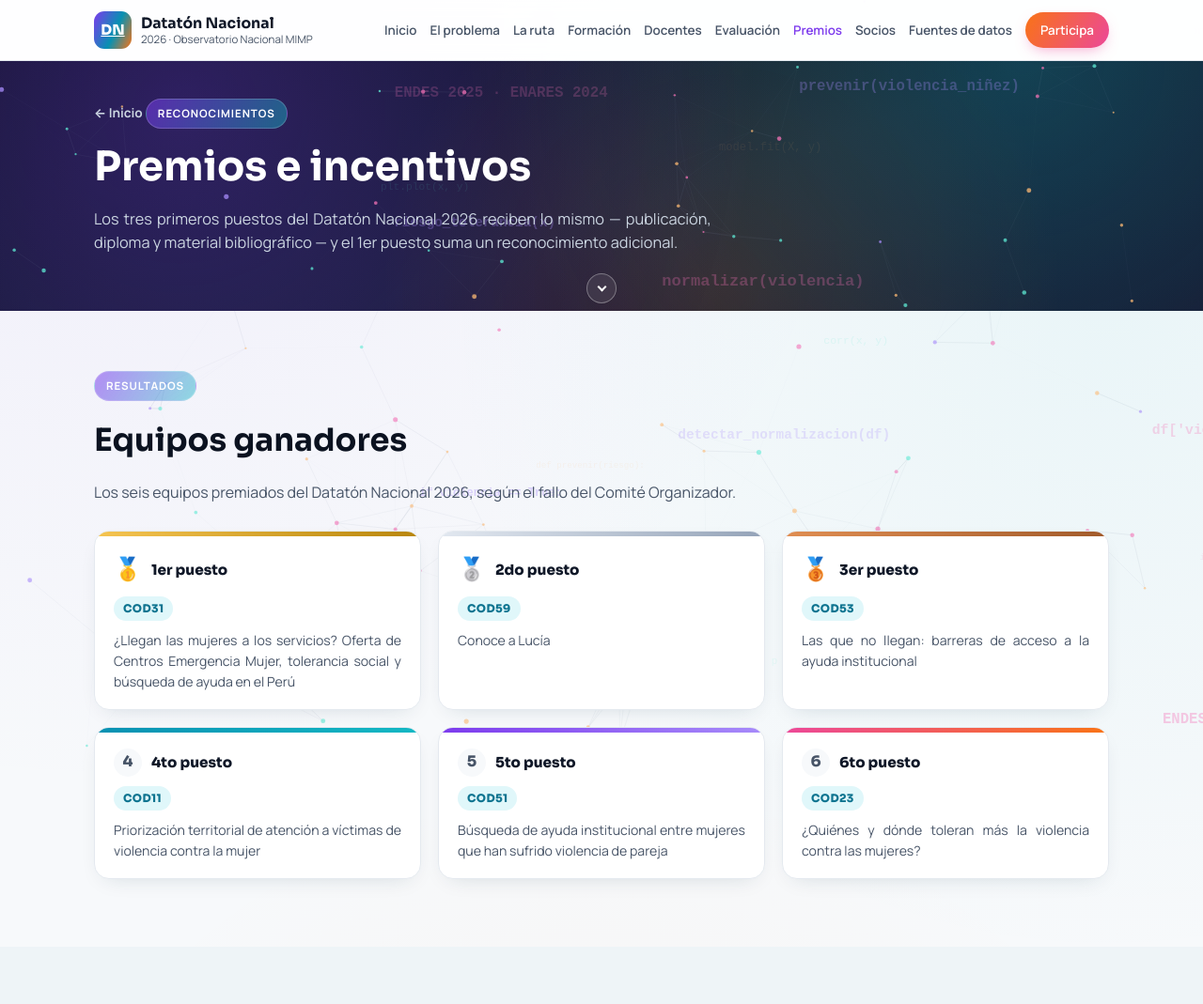
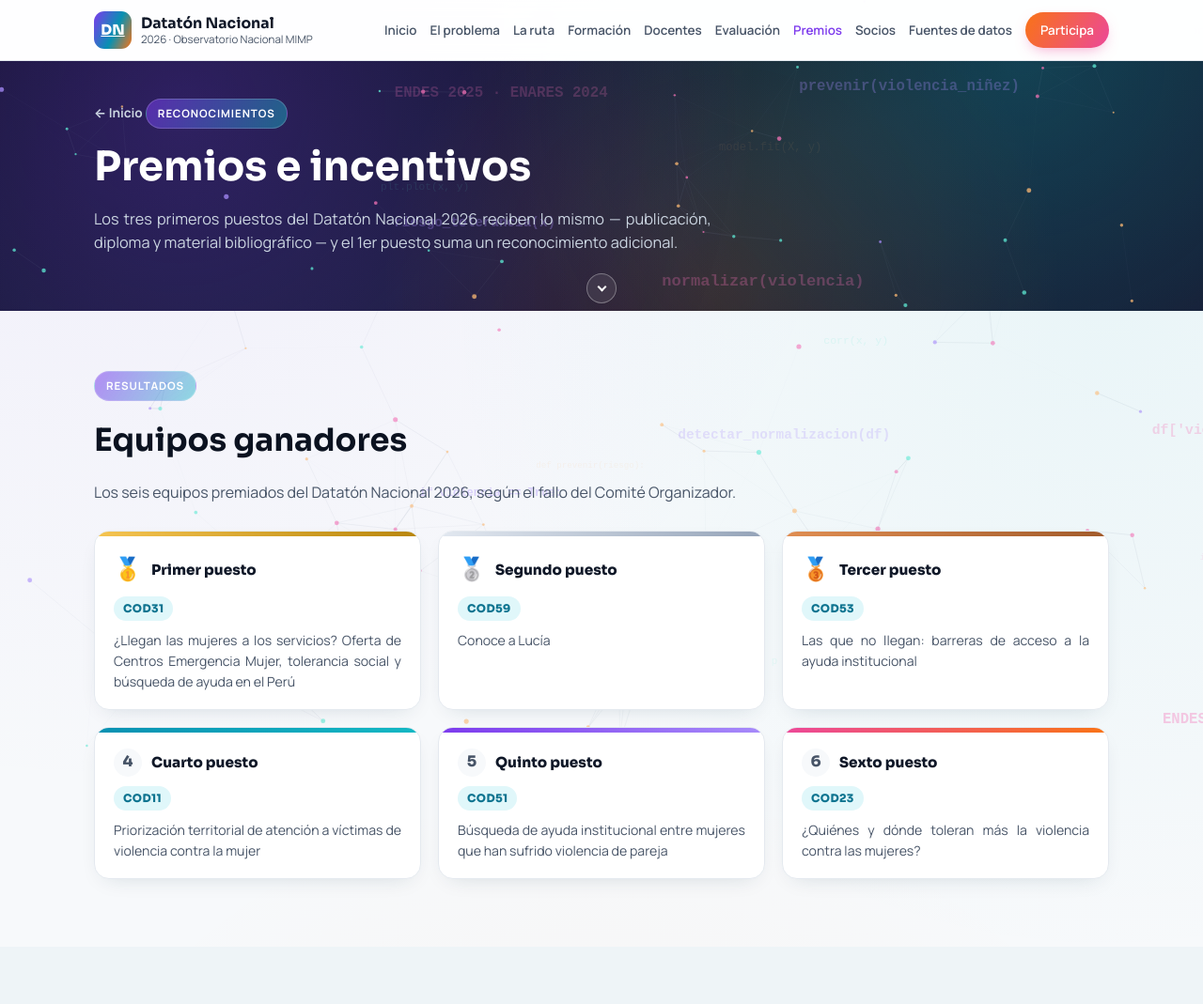
Before and after one commit to aotero1703/DATATON-WEB, a plain HTML site: page premios.html in a window 1280 px wide. Shown: the top 1069 px of the page at 94% size. Drawn offline with Linux system fonts and the light colour scheme; no server answers.

Commit message:
Update premios.html

```diff
--- a/premios.html
+++ b/premios.html
@@ -62,32 +62,32 @@
       <p class="section-lede">Los seis equipos premiados del Datatón Nacional 2026, según el fallo del Comité Organizador.</p>
       <div class="winners-grid">
         <div class="winner-card winner-1">
-          <div class="winner-top"><span class="winner-medal">🥇</span><span class="winner-place">1er puesto</span></div>
+          <div class="winner-top"><span class="winner-medal">🥇</span><span class="winner-place">Primer puesto</span></div>
           <span class="winner-code">COD31</span>
           <p class="winner-title">¿Llegan las mujeres a los servicios? Oferta de Centros Emergencia Mujer, tolerancia social y búsqueda de ayuda en el Perú</p>
         </div>
         <div class="winner-card winner-2">
-          <div class="winner-top"><span class="winner-medal">🥈</span><span class="winner-place">2do puesto</span></div>
+          <div class="winner-top"><span class="winner-medal">🥈</span><span class="winner-place">Segundo puesto</span></div>
           <span class="winner-code">COD59</span>
           <p class="winner-title">Conoce a Lucía</p>
         </div>
         <div class="winner-card winner-3">
-          <div class="winner-top"><span class="winner-medal">🥉</span><span class="winner-place">3er puesto</span></div>
+          <div class="winner-top"><span class="winner-medal">🥉</span><span class="winner-place">Tercer puesto</span></div>
           <span class="winner-code">COD53</span>
           <p class="winner-title">Las que no llegan: barreras de acceso a la ayuda institucional</p>
         </div>
         <div class="winner-card winner-4">
-          <div class="winner-top"><span class="winner-medal">4</span><span class="winner-place">4to puesto</span></div>
+          <div class="winner-top"><span class="winner-medal">4</span><span class="winner-place">Cuarto puesto</span></div>
           <span class="winner-code">COD11</span>
           <p class="winner-title">Priorización territorial de atención a víctimas de violencia contra la mujer</p>
         </div>
         <div class="winner-card winner-5">
-          <div class="winner-top"><span class="winner-medal">5</span><span class="winner-place">5to puesto</span></div>
+          <div class="winner-top"><span class="winner-medal">5</span><span class="winner-place">Quinto puesto</span></div>
           <span class="winner-code">COD51</span>
           <p class="winner-title">Búsqueda de ayuda institucional entre mujeres que han sufrido violencia de pareja</p>
         </div>
         <div class="winner-card winner-6">
-          <div class="winner-top"><span class="winner-medal">6</span><span class="winner-place">6to puesto</span></div>
+          <div class="winner-top"><span class="winner-medal">6</span><span class="winner-place">Sexto puesto</span></div>
           <span class="winner-code">COD23</span>
           <p class="winner-title">¿Quiénes y dónde toleran más la violencia contra las mujeres?</p>
         </div>
```
